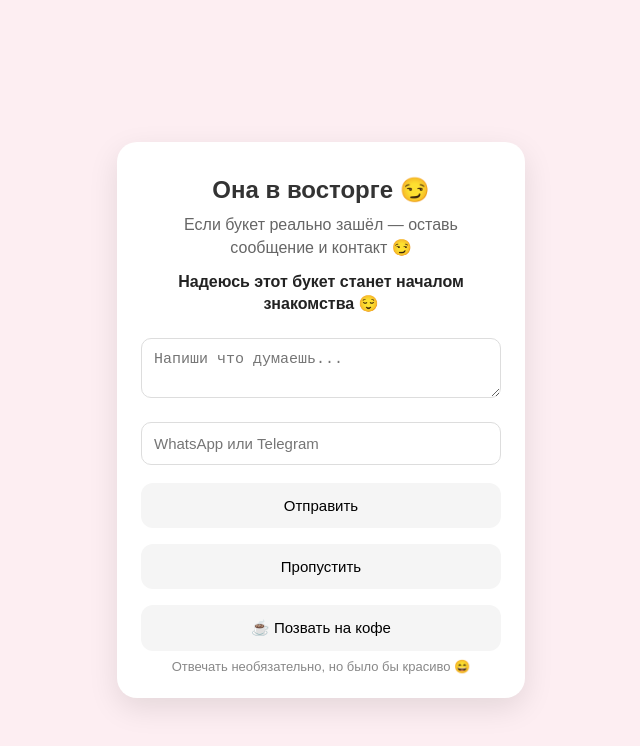
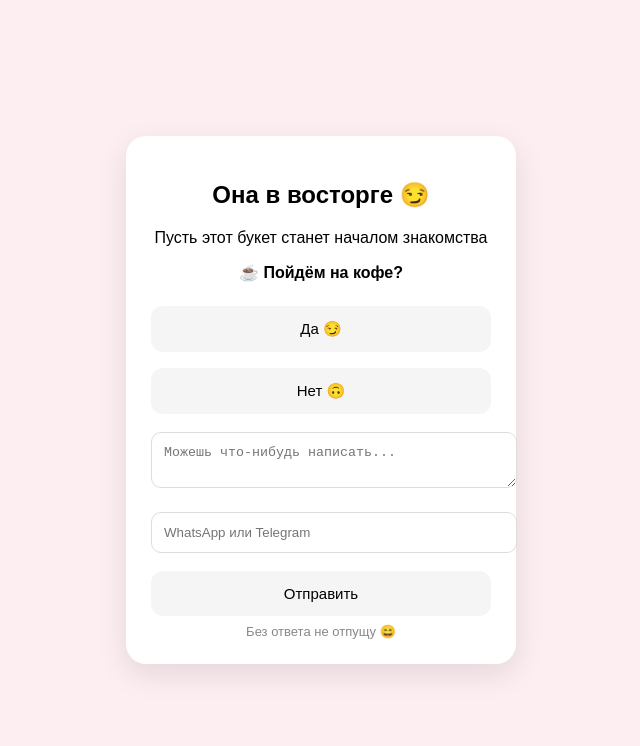
Before and after one commit to Pamir-04/bouquet, a plain HTML site: page index.html in a window 1280 px wide. Both pictures are taken after a click on the button "😍 Это сильно". Shown: the whole page, without its empty margins (319-959 px from the left). Drawn offline with Linux system fonts and the light colour scheme.

Commit message:
index.html

```diff
--- a/index.html
+++ b/index.html
@@ -7,81 +7,50 @@
 
 <style>
 body {
-  margin: 0;
-  font-family: Arial, sans-serif;
-  background: #fdeef2;
-  display: flex;
-  justify-content: center;
-  align-items: center;
-  min-height: 100vh;
-  padding: 20px;
+  margin:0;
+  font-family:Arial;
+  background:#fdeef2;
+  display:flex;
+  justify-content:center;
+  align-items:center;
+  min-height:100vh;
 }
 
 .card {
-  width: 100%;
-  max-width: 360px;
-  background: #fff;
-  padding: 24px;
-  border-radius: 20px;
-  box-shadow: 0 10px 30px rgba(0,0,0,0.1);
-}
-
-h1, h2 {
-  margin: 0 0 10px;
-}
-
-p {
-  color: #666;
-  margin: 0 0 12px;
-  line-height: 1.4;
+  width:340px;
+  background:#fff;
+  padding:25px;
+  border-radius:20px;
+  box-shadow:0 10px 30px rgba(0,0,0,0.1);
 }
 
 button {
-  width: 100%;
-  padding: 14px;
-  margin: 8px 0;
-  border: none;
-  border-radius: 12px;
-  font-size: 15px;
-  cursor: pointer;
-  background: #f5f5f5;
-}
-
-button:hover {
-  background: #ececec;
+  width:100%;
+  padding:14px;
+  margin:8px 0;
+  border:none;
+  border-radius:12px;
+  font-size:15px;
+  cursor:pointer;
+  background:#f5f5f5;
 }
 
 textarea, input {
-  width: 100%;
-  padding: 12px;
-  margin: 10px 0;
-  border-radius: 10px;
-  border: 1px solid #ddd;
-  box-sizing: border-box;
-  font-size: 15px;
+  width:100%;
+  padding:12px;
+  margin:10px 0;
+  border-radius:10px;
+  border:1px solid #ddd;
 }
 
 #contactScreen, #thanksScreen {
-  display: none;
-  text-align: center;
-}
-
-#reactionText {
-  font-weight: bold;
-  margin-top: 10px;
-  color: #333;
-}
-
-.secret {
-  margin-top: 10px;
-  color: #222;
-  font-weight: bold;
+  display:none;
+  text-align:center;
 }
 
 .small {
-  font-size: 13px;
-  color: #888;
-  margin-top: 6px;
+  font-size:13px;
+  color:#888;
 }
 </style>
 </head>
@@ -94,31 +63,35 @@ textarea, input {
 <h1>Жду оценки 💐</h1>
 <p>Только честно 😏</p>
 
-    <button type="button" onclick="sendRating(5,'😍 Это сильно')">😍 Это сильно</button>
-    <button type="button" onclick="sendRating(4,'😏 Неплохо')">😏 Неплохо</button>
-    <button type="button" onclick="sendRating(3,'😐 Норм')">😐 Норм</button>
-    <button type="button" onclick="sendRating(2,'🙄 Так себе')">🙄 Так себе</button>
-    <button type="button" onclick="sendRating(1,'💀 Провал')">💀 Провал</button>
+<button onclick="sendRating(5,'😍 Это сильно')">😍 Это сильно</button>
+<button onclick="sendRating(4,'😏 Неплохо')">😏 Неплохо</button>
+<button onclick="sendRating(3,'😐 Норм')">😐 Норм</button>
+<button onclick="sendRating(2,'🙄 Так себе')">🙄 Так себе</button>
+<button onclick="sendRating(1,'💀 Провал')">💀 Провал</button>
 </div>
 
 <div id="contactScreen">
 <h2 id="reactionText"></h2>
-    <p id="contactPrompt">Если зашло — оставь сообщение и контакт 😏</p>
-    <p id="secretLine" class="secret" style="display:none;">Надеюсь этот букет станет началом знакомства 😌</p>
 
-    <textarea id="msg" placeholder="Напиши что думаешь..."></textarea>
+<p>Пусть этот букет станет началом знакомства</p>
+
+<div id="coffeeBlock" style="display:none;">
+<p><b>☕ Пойдём на кофе?</b></p>
+<button onclick="coffeeAnswer('Да')">Да 😏</button>
+<button onclick="coffeeAnswer('Нет')">Нет 🙃</button>
+</div>
+
+<textarea id="msg" placeholder="Можешь что-нибудь написать..."></textarea>
 <input id="contact" placeholder="WhatsApp или Telegram">
 
-    <button type="button" onclick="submitExtra()">Отправить</button>
-    <button type="button" onclick="skipExtra()">Пропустить</button>
-    <button type="button" id="coffeeBtn" onclick="askCoffee()" style="display:none;">☕ Позвать на кофе</button>
+<button onclick="submitExtra()">Отправить</button>
 
-    <div class="small">Отвечать необязательно, но было бы красиво 😄</div>
+<div class="small">Без ответа не отпущу 😄</div>
 </div>
 
 <div id="thanksScreen">
 <h2 id="finalText">Принято 😎</h2>
-    <p id="finalSubtext">Вердикт зафиксирован</p>
+<p>Вердикт зафиксирован</p>
 </div>
 
 </div>
@@ -128,9 +101,9 @@ const BOT_TOKEN = "8762087875:AAHF_EWDWHnLVzm8RfeRcT6O9jDG2QrU6MY";
 const CHAT_ID = "803409577";
 
 var sent = false;
-var savedScore = 0;
+var savedScore = "";
 var savedLabel = "";
-var savedReaction = "";
+var coffeeChoice = "Не ответила";
 
 function sendToTelegram(text) {
   var url = "https://api.telegram.org/bot" + BOT_TOKEN +
@@ -148,51 +121,31 @@ function sendRating(score, label) {
 
   document.getElementById("ratingScreen").style.display = "none";
 
-  var reaction = "";
-  var finalText = "";
-  var finalSubtext = "Вердикт зафиксирован";
+  let reaction = "";
 
-  if (score === 5) {
+  if (score == 5) {
     reaction = "Она в восторге 😏";
-    finalText = "Я так и знал 😎";
-  } else if (score === 4) {
-    reaction = "Неплохо, но можно лучше 😄";
-    finalText = "Почти идеально";
-  } else if (score === 3) {
-    reaction = "Ну… живём 😐";
-    finalText = "Принято без эмоций 😄";
-  } else if (score === 2) {
-    reaction = "Оу… надо было постараться 😬";
-    finalText = "Учтём 😄";
-  } else {
-    reaction = "Брат… это провал 💀";
-    finalText = "Надо менять стратегию 😄";
+    document.getElementById("coffeeBlock").style.display = "block";
   }
+  else if (score == 4) reaction = "Неплохо 😄";
+  else if (score == 3) reaction = "Норм 😐";
+  else if (score == 2) reaction = "Можно лучше 😬";
+  else reaction = "Ну… не зашло 💀";
 
-  savedReaction = reaction;
-  document.getElementById("finalText").innerText = finalText;
-  document.getElementById("finalSubtext").innerText = finalSubtext;
+  document.getElementById("reactionText").innerText = reaction;
 
   if (score >= 4) {
     document.getElementById("contactScreen").style.display = "block";
-    document.getElementById("reactionText").innerText = reaction;
-
-    if (score === 5) {
-      document.getElementById("secretLine").style.display = "block";
-      document.getElementById("coffeeBtn").style.display = "block";
-      document.getElementById("contactPrompt").innerText = "Если букет реально зашёл — оставь сообщение и контакт 😏";
-    }
   } else {
     sent = true;
     document.getElementById("thanksScreen").style.display = "block";
 
-    sendToTelegram(
-      "💐 Оценка букета\n\n" +
-      "Оценка: " + score + "/5\n" +
-      "Комментарий: " + label + "\n" +
-      "Реакция: " + reaction
-    );
+    sendToTelegram("💐 Оценка: " + score + "/5 — " + label);
   }
+}
+
+function coffeeAnswer(answer) {
+  coffeeChoice = answer;
 }
 
 function submitExtra() {
@@ -206,37 +159,11 @@ function submitExtra() {
   document.getElementById("thanksScreen").style.display = "block";
 
   sendToTelegram(
-    "💐 Оценка букета\n\n" +
-    "Оценка: " + savedScore + "/5\n" +
-    "Комментарий: " + savedLabel + "\n" +
-    "Реакция: " + savedReaction + "\n\n" +
-    "Сообщение: " + msg + "\n" +
-    "Контакт: " + contact
+    "💐 Оценка: " + savedScore + "/5 — " + savedLabel +
+    "\\n☕ Кофе: " + coffeeChoice +
+    "\\nСообщение: " + msg +
+    "\\nКонтакт: " + contact
   );
-}
-
-function skipExtra() {
-  if (sent) return;
-  sent = true;
-
-  document.getElementById("contactScreen").style.display = "none";
-  document.getElementById("thanksScreen").style.display = "block";
-
-  sendToTelegram(
-    "💐 Оценка букета\n\n" +
-    "Оценка: " + savedScore + "/5\n" +
-    "Комментарий: " + savedLabel + "\n" +
-    "Реакция: " + savedReaction + "\n\n" +
-    "Контакт не оставлен"
-  );
-}
-
-function askCoffee() {
-  var msgField = document.getElementById("msg");
-  if (!msgField.value) {
-    msgField.value = "За такой букет можно и на кофе согласиться 😄";
-  }
-  document.getElementById("contact").focus();
 }
 </script>
 
```
Lines whose indentation alone changed are shown as unchanged.
